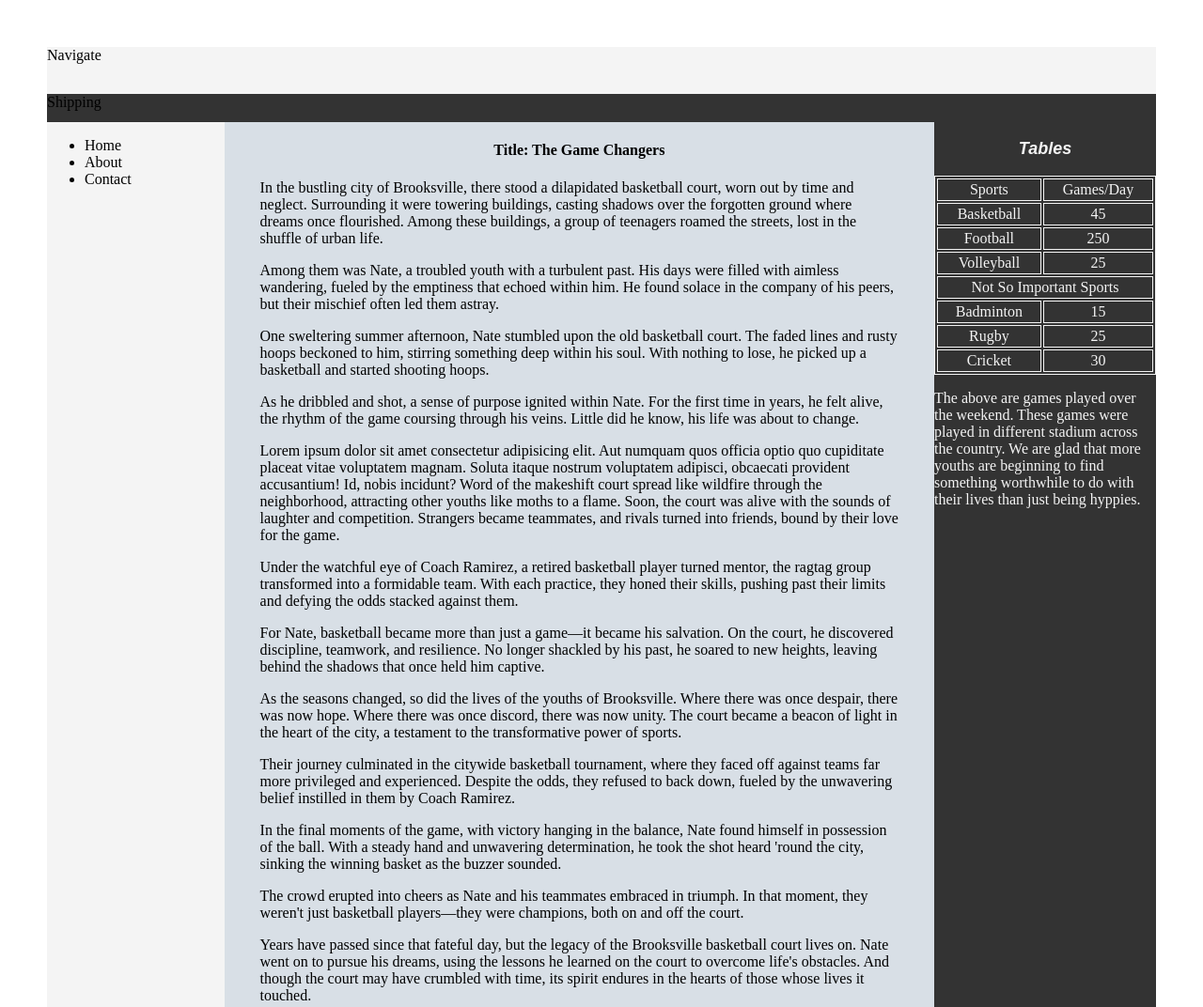
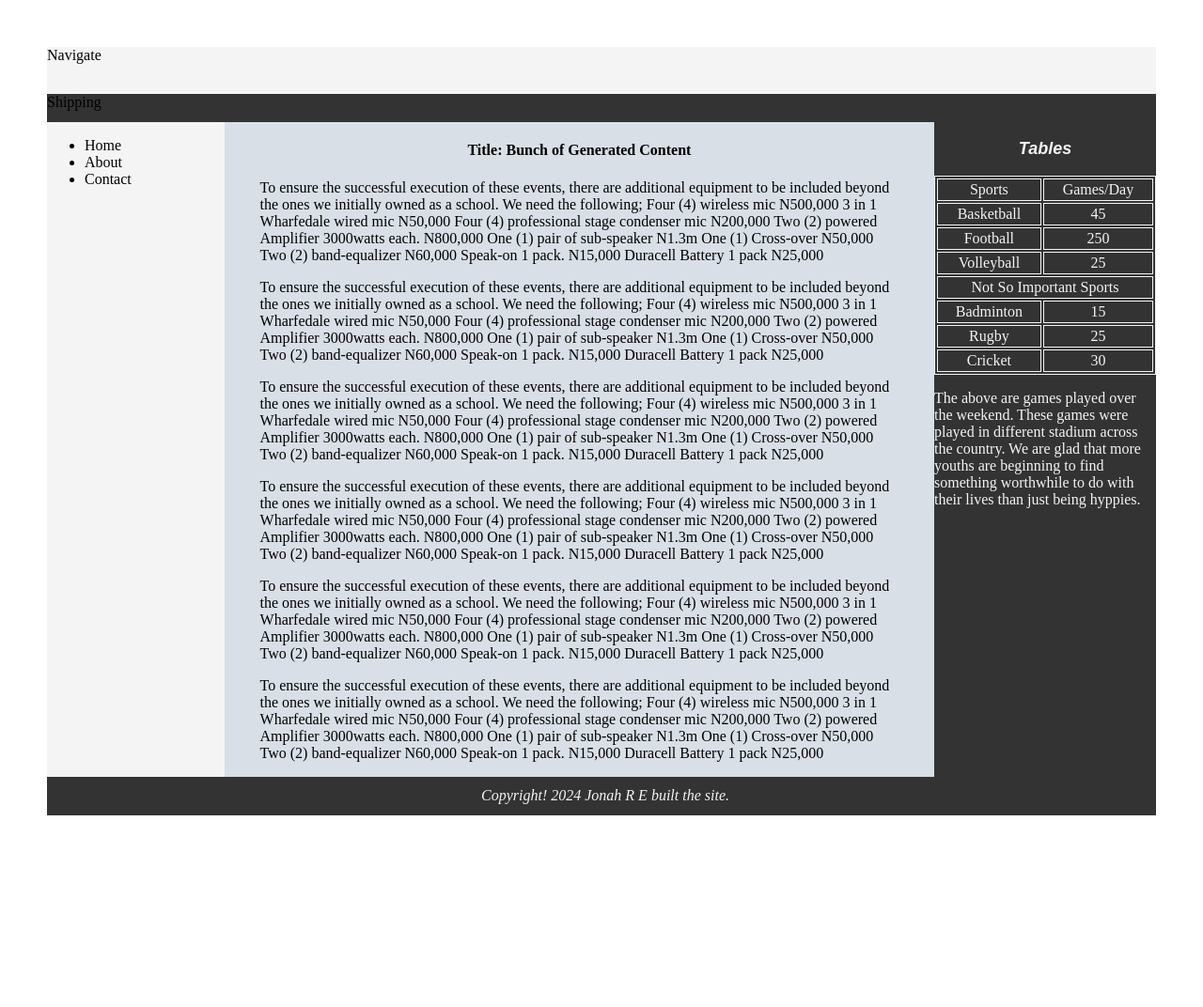
Before and after one commit to Rjjons/table_forms_practice, a plain HTML site: page HTML/index.html in a window 1280 px wide. Shown: the top 1072 px of the page at 94% size. After the commit the page ends 918 px from the top, so only its background shows below. Drawn offline with Linux system fonts and the light colour scheme.

Commit message:
Added original content from local workstation since the earlier was rejected.

```diff
--- a/HTML/index.html
+++ b/HTML/index.html
@@ -30,105 +30,105 @@
                         <div>
                             <div>
                                 <section class="content1">
-                                    <h1>Title: The Game Changers</h1>
+                                    <h1>Title: Bunch of Generated Content</h1>
                                     <p>
-                                        In the bustling city of Brooksville, there stood a
-                                        dilapidated basketball court, worn out by time and
-                                        neglect. Surrounding it were towering buildings, casting
-                                        shadows over the forgotten ground where dreams once
-                                        flourished. Among these buildings, a group of teenagers
-                                        roamed the streets, lost in the shuffle of urban life.
+                                        To ensure the successful execution of these events, there are additional
+                                        equipment to be included beyond the ones we initially owned as a school. We need
+                                        the following;
+                                         Four (4) wireless mic N500,000
+                                         3 in 1 Wharfedale wired mic N50,000
+                                         Four (4) professional stage condenser mic N200,000
+                                         Two (2) powered Amplifier 3000watts each. N800,000
+                                         One (1) pair of sub-speaker N1.3m
+                                         One (1) Cross-over N50,000
+                                         Two (2) band-equalizer N60,000
+                                         Speak-on 1 pack. N15,000
+                                         Duracell Battery 1 pack N25,000
+
                                     </p>
 
                                     <p>
-                                        Among them was Nate, a troubled youth with a turbulent
-                                        past. His days were filled with aimless wandering, fueled
-                                        by the emptiness that echoed within him. He found solace
-                                        in the company of his peers, but their mischief often led
-                                        them astray.
+                                        To ensure the successful execution of these events, there are additional
+                                        equipment to be included beyond the ones we initially owned as a school. We need
+                                        the following;
+                                         Four (4) wireless mic N500,000
+                                         3 in 1 Wharfedale wired mic N50,000
+                                         Four (4) professional stage condenser mic N200,000
+                                         Two (2) powered Amplifier 3000watts each. N800,000
+                                         One (1) pair of sub-speaker N1.3m
+                                         One (1) Cross-over N50,000
+                                         Two (2) band-equalizer N60,000
+                                         Speak-on 1 pack. N15,000
+                                         Duracell Battery 1 pack N25,000
+
                                     </p>
                                     <p>
-                                        One sweltering summer afternoon, Nate stumbled upon the
-                                        old basketball court. The faded lines and rusty hoops
-                                        beckoned to him, stirring something deep within his soul.
-                                        With nothing to lose, he picked up a basketball and
-                                        started shooting hoops.
-                                    </p>
-                                    <p>
-                                        As he dribbled and shot, a sense of purpose ignited within
-                                        Nate. For the first time in years, he felt alive, the
-                                        rhythm of the game coursing through his veins. Little did
-                                        he know, his life was about to change.
-                                    </p>
-                                    <p>Lorem ipsum dolor sit amet consectetur adipisicing elit. Aut numquam quos officia
-                                        optio quo cupiditate placeat vitae voluptatem magnam. Soluta itaque nostrum
-                                        voluptatem adipisci, obcaecati provident accusantium! Id, nobis incidunt?
-                                        Word of the makeshift court spread like wildfire through
-                                        the neighborhood, attracting other youths like moths to a
-                                        flame. Soon, the court was alive with the sounds of
-                                        laughter and competition. Strangers became teammates, and
-                                        rivals turned into friends, bound by their love for the
-                                        game.
+                                        To ensure the successful execution of these events, there are additional
+                                        equipment to be included beyond the ones we initially owned as a school. We need
+                                        the following;
+                                         Four (4) wireless mic N500,000
+                                         3 in 1 Wharfedale wired mic N50,000
+                                         Four (4) professional stage condenser mic N200,000
+                                         Two (2) powered Amplifier 3000watts each. N800,000
+                                         One (1) pair of sub-speaker N1.3m
+                                         One (1) Cross-over N50,000
+                                         Two (2) band-equalizer N60,000
+                                         Speak-on 1 pack. N15,000
+                                        Duracell Battery 1 pack N25,000
+
                                     </p>
 
-                                    <p>
-                                        Under the watchful eye of Coach Ramirez, a retired
-                                        basketball player turned mentor, the ragtag group
-                                        transformed into a formidable team. With each practice,
-                                        they honed their skills, pushing past their limits and
-                                        defying the odds stacked against them.
-                                    </p>
-                                    <p>
-                                        For Nate, basketball became more than just a game—it
-                                        became his salvation. On the court, he discovered
-                                        discipline, teamwork, and resilience. No longer shackled
-                                        by his past, he soared to new heights, leaving behind the
-                                        shadows that once held him captive.
-                                    </p>
-                                    <p>
-                                        As the seasons changed, so did the lives of the youths of
-                                        Brooksville. Where there was once despair, there was now
-                                        hope. Where there was once discord, there was now unity.
-                                        The court became a beacon of light in the heart of the
-                                        city, a testament to the transformative power of sports.
-                                    </p>
                                 </section>
                             </div>
                             <div>
                                 <section class="content2">
                                     <p>
-                                        Their journey culminated in the citywide basketball
-                                        tournament, where they faced off against teams far more
-                                        privileged and experienced. Despite the odds, they refused
-                                        to back down, fueled by the unwavering belief instilled in
-                                        them by Coach Ramirez.
+                                        To ensure the successful execution of these events, there are additional
+                                        equipment to be included beyond the ones we initially owned as a school. We need
+                                        the following;
+                                         Four (4) wireless mic N500,000
+                                         3 in 1 Wharfedale wired mic N50,000
+                                         Four (4) professional stage condenser mic N200,000
+                                         Two (2) powered Amplifier 3000watts each. N800,000
+                                         One (1) pair of sub-speaker N1.3m
+                                         One (1) Cross-over N50,000
+                                         Two (2) band-equalizer N60,000
+                                         Speak-on 1 pack. N15,000
+                                         Duracell Battery 1 pack N25,000
+
                                     </p>
 
                                     <p>
-                                        In the final moments of the game, with victory hanging in
-                                        the balance, Nate found himself in possession of the ball.
-                                        With a steady hand and unwavering determination, he took
-                                        the shot heard 'round the city, sinking the winning basket
-                                        as the buzzer sounded.
+                                        To ensure the successful execution of these events, there are additional
+                                        equipment to be included beyond the ones we initially owned as a school. We need
+                                        the following;
+                                         Four (4) wireless mic N500,000
+                                         3 in 1 Wharfedale wired mic N50,000
+                                         Four (4) professional stage condenser mic N200,000
+                                         Two (2) powered Amplifier 3000watts each. N800,000
+                                         One (1) pair of sub-speaker N1.3m
+                                         One (1) Cross-over N50,000
+                                         Two (2) band-equalizer N60,000
+                                         Speak-on 1 pack. N15,000
+                                         Duracell Battery 1 pack N25,000
+
                                     </p>
                                     <p>
-                                        The crowd erupted into cheers as Nate and his teammates
-                                        embraced in triumph. In that moment, they weren't just
-                                        basketball players—they were champions, both on and off
-                                        the court.
+                                        To ensure the successful execution of these events, there are additional
+                                        equipment to be included beyond the ones we initially owned as a school. We need
+                                        the following;
+                                         Four (4) wireless mic N500,000
+                                         3 in 1 Wharfedale wired mic N50,000
+                                         Four (4) professional stage condenser mic N200,000
+                                         Two (2) powered Amplifier 3000watts each. N800,000
+                                         One (1) pair of sub-speaker N1.3m
+                                         One (1) Cross-over N50,000
+                                         Two (2) band-equalizer N60,000
+                                         Speak-on 1 pack. N15,000
+                                         Duracell Battery 1 pack N25,000
+
                                     </p>
-                                    <p>
-                                        Years have passed since that fateful day, but the legacy
-                                        of the Brooksville basketball court lives on. Nate went on
-                                        to pursue his dreams, using the lessons he learned on the
-                                        court to overcome life's obstacles. And though the court
-                                        may have crumbled with time, its spirit endures in the
-                                        hearts of those whose lives it touched.
-                                    </p>
-                                    <p>
-                                        For in the game of basketball, and in life, sometimes all
-                                        it takes is a single shot to change everything.
-                                    </p>
+
                                 </section>
                             </div>
                         </div>
```
Also changed, not shown: 1 other file.
